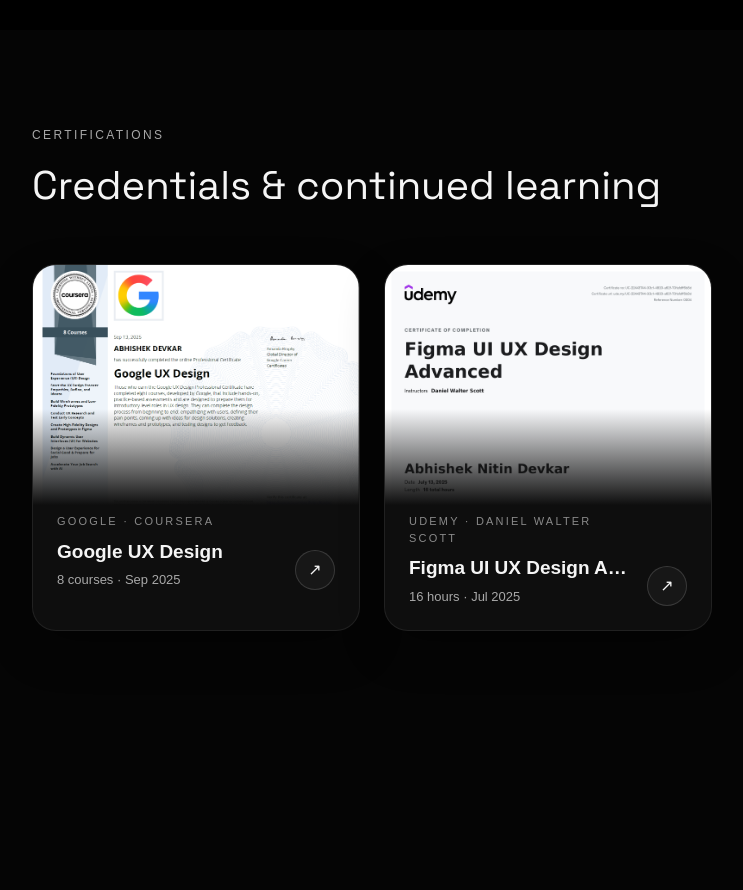
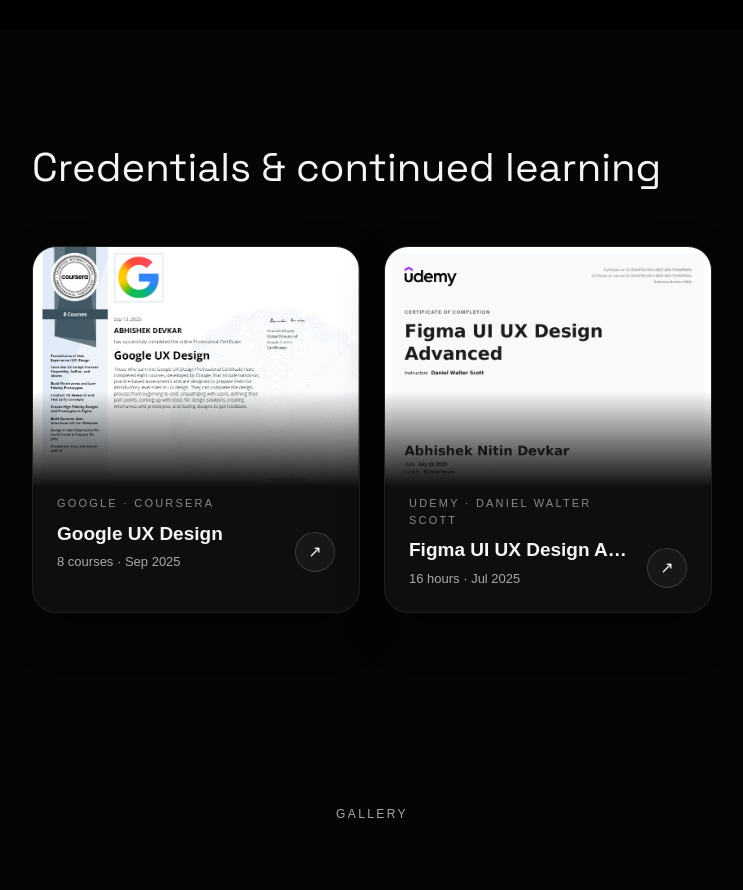
Before and after one commit to abhishekdevkar233-debug/my-portfolio, a Next.js app: page /about-me in a window 1280 px wide. Shown: the part 2980-3870 px from the top of the page, without its empty margins (268-1011 px from the left). Before the commit the page ends 3707 px from the top, so only its background shows below. Built offline with nearby package versions, Linux system fonts and the light colour scheme.

Commit message:
cosmetic changes

```diff
--- a/src/components/AboutPage.tsx
+++ b/src/components/AboutPage.tsx
@@ -7,6 +7,7 @@
 import AboutTools from "./about/AboutTools";
 import AboutExpertise from "./about/AboutExpertise";
 import Certifications from "./Certifications";
+import CoverflowGallery from "./CoverflowGallery";
 
 export default function AboutPage() {
   return (
@@ -23,6 +24,7 @@
         <AboutTools />
         <AboutExpertise />
         <Certifications />
+        <CoverflowGallery />
       </main>
 
       <Footer />
--- a/src/components/Certifications.tsx
+++ b/src/components/Certifications.tsx
@@ -129,12 +129,6 @@
         transition={{ duration: 0.6, ease: "easeOut" }}
         className="mb-12"
       >
-        <p
-          className="text-[12px] font-medium uppercase tracking-[0.2em]"
-          style={{ color: "var(--muted-foreground)" }}
-        >
-          Certifications
-        </p>
         <h2
           className="mt-3 text-[32px] sm:text-[40px]"
           style={{
--- a/src/components/Navbar.tsx
+++ b/src/components/Navbar.tsx
@@ -30,7 +30,8 @@
       }}
     >
       <Link
-        href="/#top"
+        href="/"
+        onClick={() => window.scrollTo({ top: 0, behavior: "smooth" })}
         className="hidden h-8 w-8 shrink-0 items-center justify-center rounded-full font-[var(--font-instrument-serif)] text-base sm:flex"
         style={{
           background:
```
